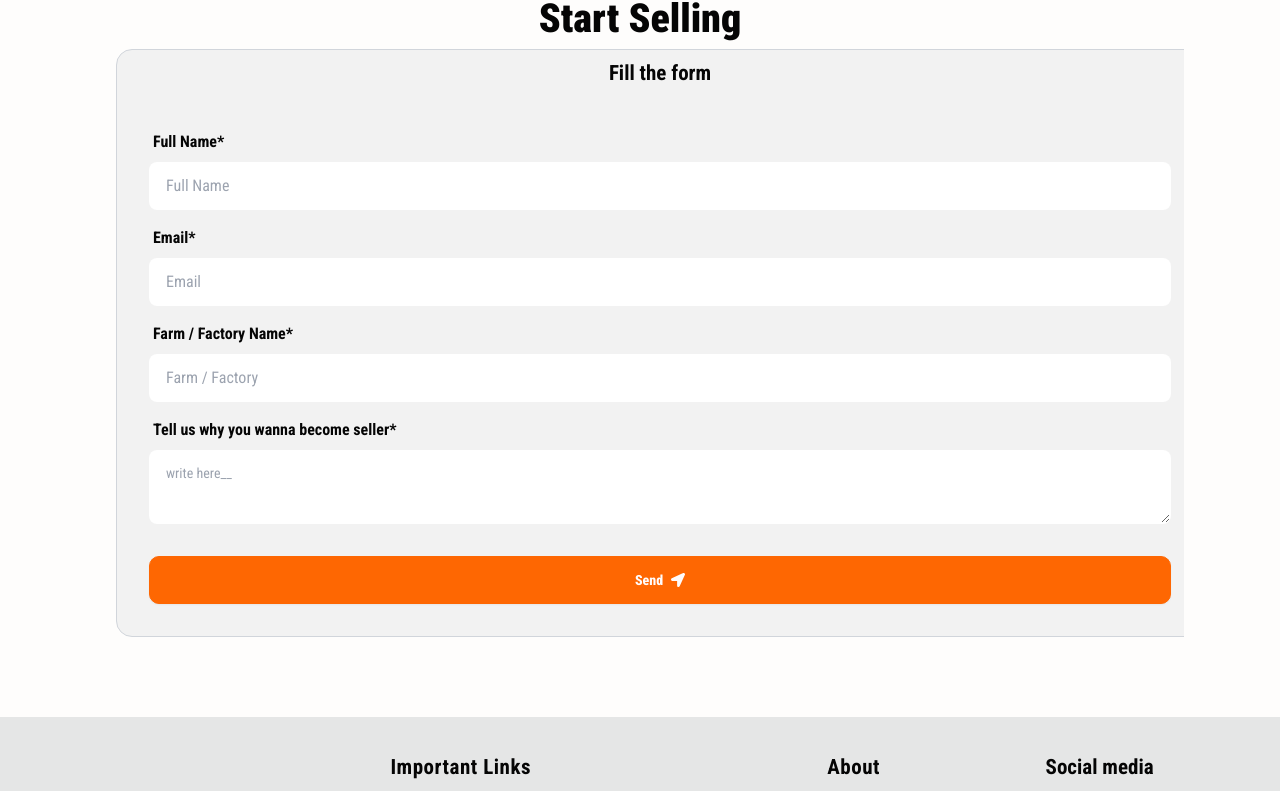
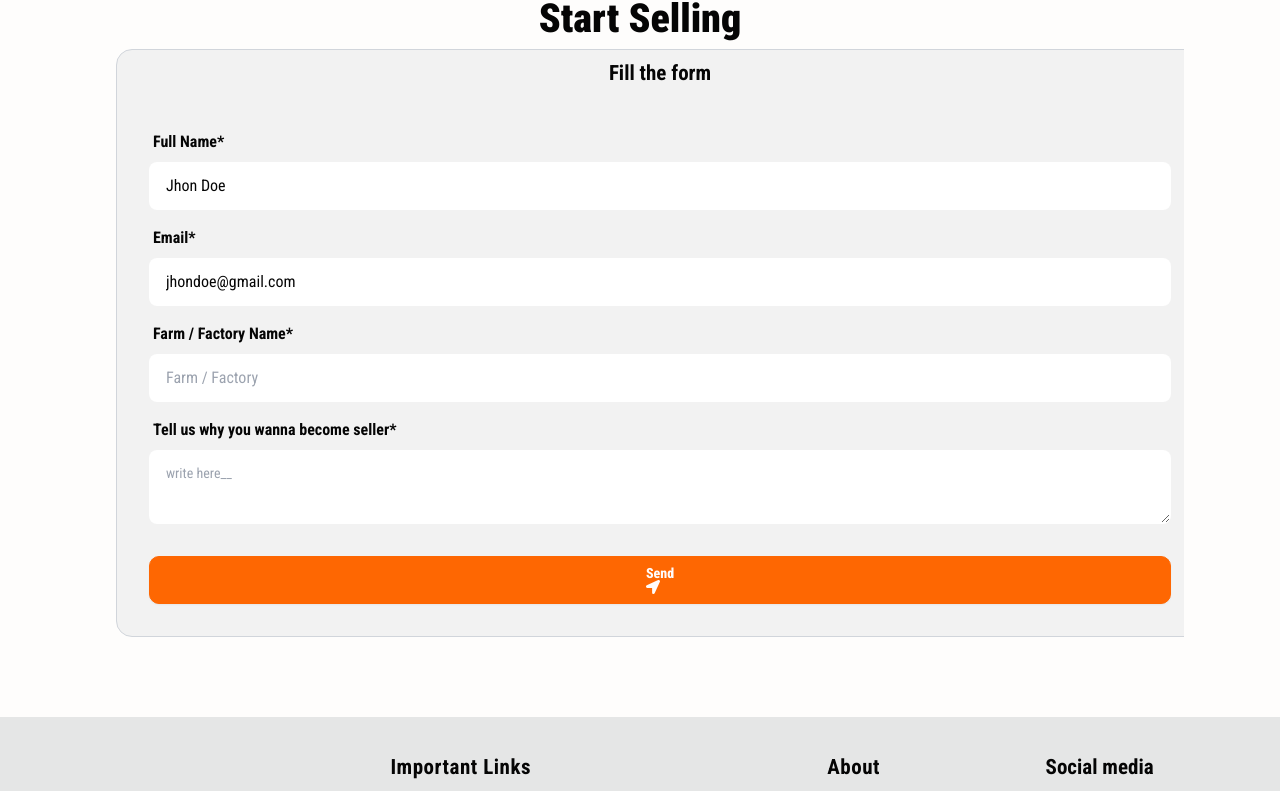
Before and after one commit to hasanredoy/Poultry_Hub_Web_Application, a Next.js app: page /become_seller in a window 1280 px wide. Shown: the part 630-1421 px from the top of the page. Built offline with nearby package versions, Linux system fonts and the light colour scheme; no server answers.

Commit message:
added conditional form button based on seller status

```diff
--- a/src/Pages/BecomeSeller/BecomeSeller.jsx
+++ b/src/Pages/BecomeSeller/BecomeSeller.jsx
@@ -1,13 +1,15 @@
 'use client'
 import Heading from "@/components/custom/Heading/Heading";
 import { FaLocationArrow } from "react-icons/fa";
-import seller from '../../../public/seller/happy-farmer-hens-organic-eggs-600nw-2317428329.webp'
+import Seller from '../../../public/seller/happy-farmer-hens-organic-eggs-600nw-2317428329.webp'
 import seller2 from '../../../public/seller/seller-image.jpg'
 import Image from "next/image";
 import useGetUser from "@/hooks/useGetUser";
 import useAxios from "@/hooks/useAxios";
 import toast, { Toaster } from "react-hot-toast";
+import { useEffect, useState } from "react";
 
+const axiosHook = useAxios()
 // function to load cart
 const loadSeller = async (email) => {
   const { data } = await axiosHook.get(`/api/seller?email=${email}`);
@@ -16,11 +18,19 @@ const loadSeller = async (email) => {
 };
 
 const BecomeSeller = () => {
-  // get user
-  const user = useGetUser()
-  // get axiosHook
-  const axiosHook = useAxios()
+    // state to handle pagination page
+    const [seller, setSeller] = useState({});
 
+    const user = useGetUser();
+    // effect to call cart
+    useEffect(() => {
+      const loader = async () => {
+        const sellerData = await loadSeller(user?.email);
+        setSeller(sellerData);
+      };
+      loader();
+    }, [user]);
+console.log(seller);
   // handler for post seller req
   const handleSeller=async(e)=>{
      e.preventDefault()
@@ -49,7 +59,7 @@ const BecomeSeller = () => {
             alt="contact us"
             height={600}
             width={600}
-            src={seller}
+            src={Seller}
             className=" w-full  md:w-2/3 mx-auto lg:w-full "
           />
          </div>
@@ -97,7 +107,7 @@ const BecomeSeller = () => {
                 </label>
                 <input
                   type="text"
-                  defaultValue={user?.name}
+                  defaultValue={user?user?.name:"Jhon Doe"}
                   placeholder="Full Name "
                   className="input "
                   required
@@ -111,7 +121,7 @@ const BecomeSeller = () => {
                   </span>
                 </label>
                 <input
-                defaultValue={user?.email}
+                defaultValue={user?user?.email:"jhondoe@gmail.com"}
                   type="email"
                   placeholder="Email"
                   className="input "
@@ -148,8 +158,8 @@ const BecomeSeller = () => {
                 ></textarea>
               </div>
               <div className="form-control mt-6">
-                <button className="btn flex items-center gap-2 btn-primary">
-                  Send <FaLocationArrow></FaLocationArrow>
+                <button disabled={seller?.status==='pending'} className="btn flex items-center gap-2 btn-primary">
+                {seller?.status=='pending'?<div className=" flex justify-center items-center"><h3 className=" text-xl font-semibold text-black">Your request is under process.</h3></div>:<span>Send <FaLocationArrow></FaLocationArrow></span>}
                 </button>
               </div>
             </form>
```
